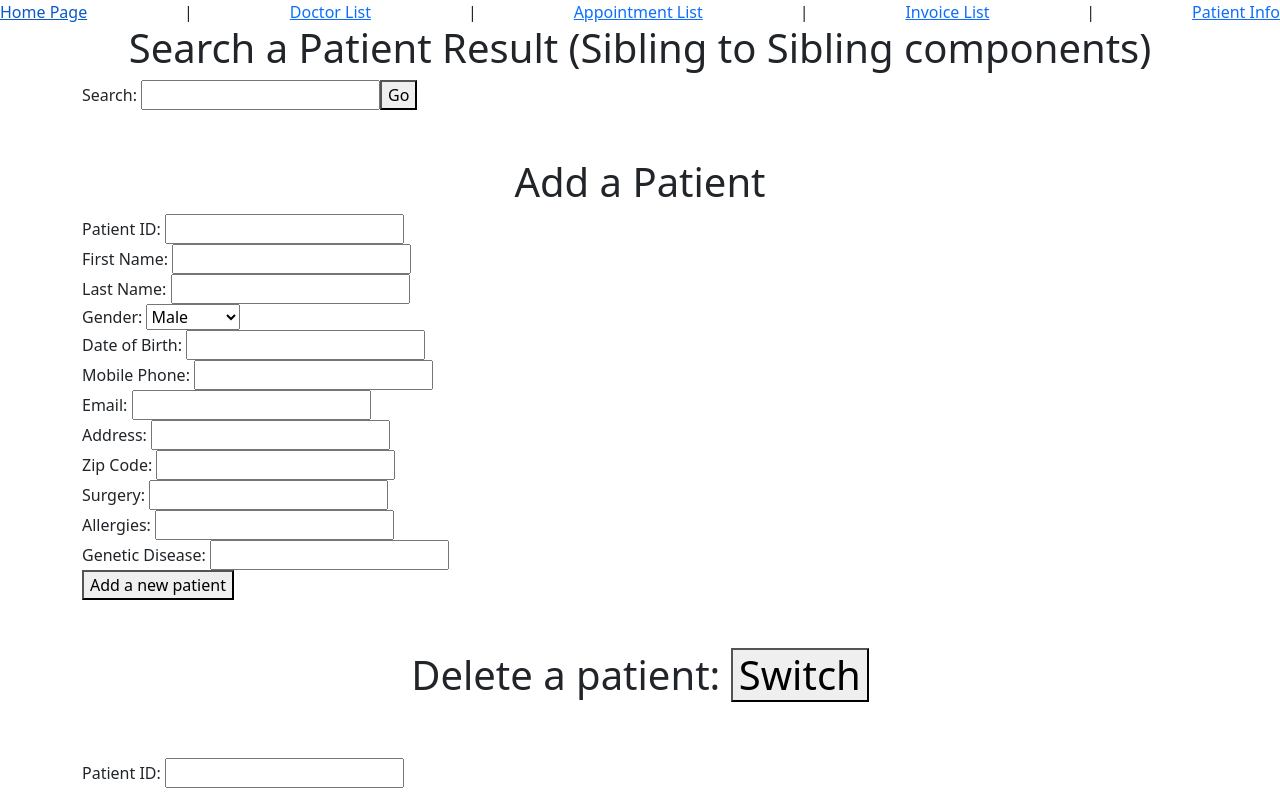
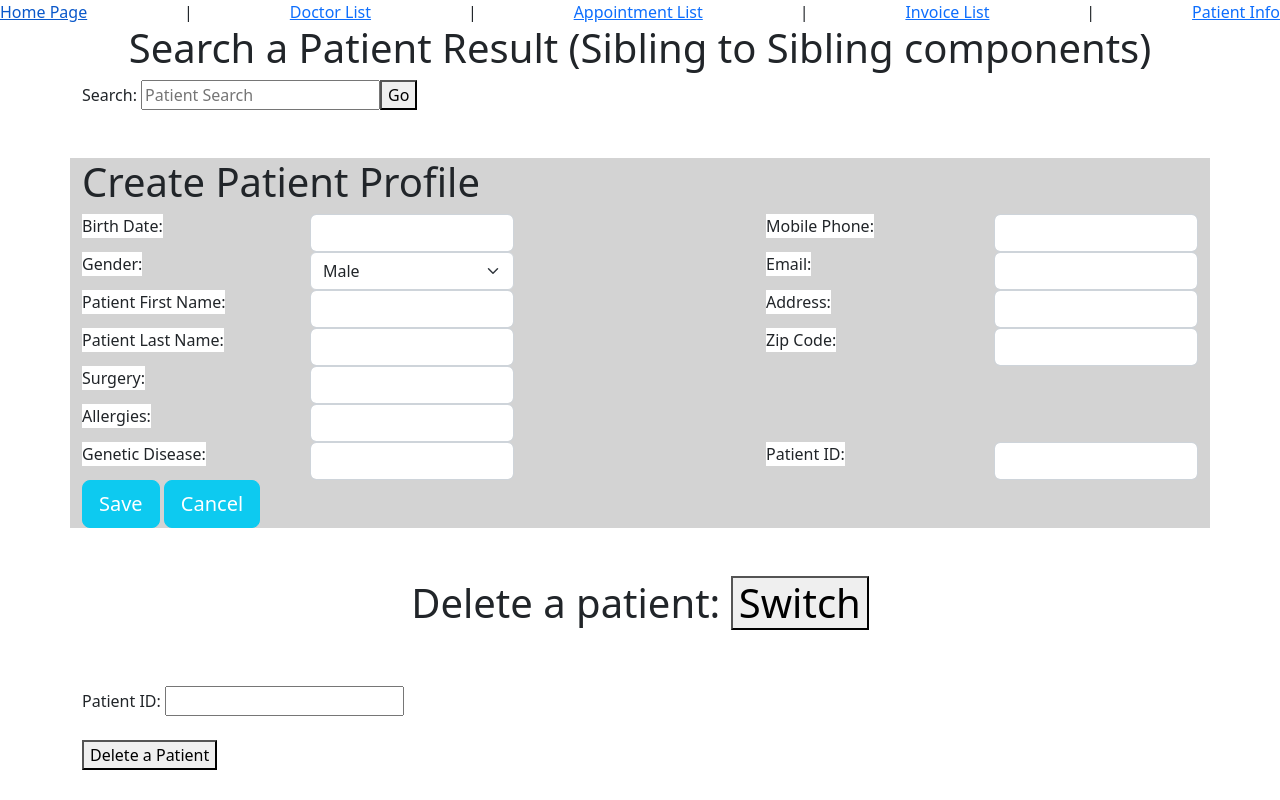
Before and after one commit to yourseulah/CSIS-3275-001-Project_DessClinicSystem_Vue, a Vue app in the folder dessclinicsystem/: page /patientinfo in a window 1280 px wide. Shown: the top 800 px of the page. Built offline with nearby package versions, Linux system fonts and the light colour scheme; no server answers.

Commit message:
experient bootstrap

```diff
--- a/dessclinicsystem/src/components/HeaderSection.vue
+++ b/dessclinicsystem/src/components/HeaderSection.vue
@@ -1,11 +1,19 @@
-<template><div class="modal-header">
+<template><div class="modal-header navbar">
     <router-link to="/">Home Page</router-link> | <router-link to="/doctorlist">Doctor List</router-link> |
     <router-link to="/appointmentlist">Appointment List</router-link> | <router-link to="/invoicelist">Invoice List</router-link> |
     <router-link to="/patientInfo">Patient Info</router-link></div>
   </template>
 
-  <script>
+<script>
   export default {
     name: 'App',
   }
-  </script>
+</script>
+
+<style>
+.navbar{
+  position: fixed; /* Set the navbar to fixed position */
+  top: 0; /* Position the navbar at the top of the page */
+  width: 100%; /* Full width */
+}
+</style>
--- a/dessclinicsystem/src/components/PatientAdd.vue
+++ b/dessclinicsystem/src/components/PatientAdd.vue
@@ -1,25 +1,106 @@
-
 <template>
-    <div class = "container">
-        <h1 class="text-center">Add a Patient</h1>
-        Patient ID: <input type="text" name="patientID" v-model="patientId"><br />
-        First Name: <input type="text" name="firstName" v-model="firstName"><br />
-        Last Name: <input type="text" name="lastName" v-model="lastName"><br />
-		Gender: <select name="gender" v-model="gender"><option value="Male" selected>Male</option>
-            <option value="Female">Female</option>
-            <option value="Unknown">Unknown</option></select><br />
-		Date of Birth: <input type="text" name="dob" v-model="dob"><br />
-		Mobile Phone: <input type="text" name="mobile" v-model="mobile"><br />
-		Email: <input type="text" name="email" v-model="email"><br />
-		Address: <input type="text" name="address" v-model="address"><br />
-		Zip Code: <input type="text" name="zipCode" v-model="zipCode"><br />
-		Surgery: <input type="text" name="surgery" v-model="surgery"><br />
-		Allergies: <input type="text" name="allergies" v-model="allergies"><br />
-		Genetic Disease: <input type="text" name="geneticDisease" v-model="geneticDisease"><br />
-		<button @click="handleAddPatientClick">Add a new patient</button>
-
+    <div class = "container createPatient">
+        <h1>Create Patient Profile</h1>
+        <div class="row">
+            <div class="col">
+                <label class="form-label">Birth Date:</label>
+            </div>
+            <div class="col">
+                <input class="form-control" type="text" name="dob" v-model="dob">
+            </div>
+            <div class="col"></div>
+            <div class="col">
+                <label class="form-label">Mobile Phone: </label>
+            </div>
+            <div class="col">
+            <input class="form-control" type="text" name="mobile" v-model="mobile">
+            </div>
+        </div>
+        <div class="row">
+            <div class="col">
+                <label class="form-label">Gender: </label>
+            </div>
+            <div class="col">
+                <select class="form-select" name="gender" v-model="gender">
+                <option value="Male" selected>Male</option>
+                <option value="Female">Female</option>
+                <option value="Unknown">Unknown</option></select>
+            </div>
+            <div class="col"></div>
+            <div class="col">
+                <label class="form-label">Email: </label>
+            </div>
+            <div class="col">
+                <input class="form-control" type="email" name="email" v-model="email">
+            </div>
+        </div>
+        <div class="row">
+            <div class="col">
+                <label class="form-label">Patient First Name: </label>
+            </div>
+            <div class="col">
+                <input class="form-control" type="text" name="firstName" v-model="firstName">
+            </div>
+            <div class="col"></div>
+            <div class="col">
+                <label class="form-label">Address: </label>
+            </div>
+            <div class="col">
+                <input class="form-control" type="text" name="address" v-model="address">
+            </div>
+        </div>
+        <div class="row">
+            <div class="col">
+                <label class="form-label">Patient Last Name: </label>
+            </div>
+            <div class="col">
+                <input class="form-control" type="text" name="lastName" v-model="lastName">
+            </div>
+            <div class="col"></div>
+            <div class="col">
+                <label class="form-label">Zip Code: </label>
+            </div>
+            <div class="col">
+                <input class="form-control" type="text" name="zipCode" v-model="zipCode">
+            </div>
+        </div>
+        <div class="row">
+            <div class="col">
+                <label class="form-label">Surgery: </label>
+            </div>
+            <div class="col">
+                <input class="form-control" type="text" name="surgery" v-model="surgery">
+            </div>
+            <div class="col"></div><div class="col"></div><div class="col"></div>
+        </div>
+        <div class="row">
+            <div class="col">
+                <label class="form-label">Allergies: </label>
+            </div>
+            <div class="col">
+                <input class="form-control" type="text" name="allergies" v-model="allergies">
+            </div>
+            <div class="col"></div>
+            <div class="col"></div>
+            <div class="col"></div>
+        </div>
+        <div class="row">
+            <div class="col">
+                <label class="form-label">Genetic Disease: </label>
+            </div>
+            <div class="col">
+                <input class="form-control" type="text" name="geneticDisease" v-model="geneticDisease">
+            </div>
+            <div class="col"></div>
+            <div class="col">
+                <label class="form-label">Patient ID:</label>
+            </div>
+            <div class="col">
+                <input class="form-control" type="text" name="patientID" v-model="patientId">
+            </div>
+        </div>
+        <button class="btn btn-info btn-lg" @click="handleAddPatientClick">Save</button> <button class="btn btn-info btn-lg" @click="clearForm">Cancel</button>
     </div>
-
 </template>
 
 
@@ -74,7 +155,43 @@ export default {
                     .catch(error => {
                         console.log(error);
                     })
+
+                    alert("Submitted");
+                    this.$router.push({name:'PatientInfo'});
+            },
+            clearForm(event){
+                event.preventDefault();
+                this.patientId = "",
+                this.firstName = "",
+                this.lastName = "",
+		        this.gender = "Male",
+		        this.dob = "",
+		        this.mobile = "",
+		        this.email = "",
+		        this.address = "",
+		        this.zipCode = "",
+		        this.surgery = "",
+		        this.allergies = "",
+		        this.geneticDisease = ""
             }
         }
     }
 </script>
+
+<style>
+.btn {
+    color: white;
+}
+
+.createPatient{
+    background-color: lightgray;
+}
+
+.form-label{
+    background-color: white;
+}
+
+.form-control{
+    background-color: white;
+}
+</style>
--- a/dessclinicsystem/src/components/PatientSearch.vue
+++ b/dessclinicsystem/src/components/PatientSearch.vue
@@ -1,7 +1,7 @@
 <template>
     <div class = "container">
         <h1 class="text-center">Search a Patient Result (Sibling to Sibling components)</h1>
-        Search: <input type="text" name="searchStr" v-model="queryStr"><button @click="handleSearchPatientClick">Go</button>
+        Search: <input type="text" name="searchStr" placeholder="Patient Search" v-model="queryStr"><button @click="handleSearchPatientClick">Go</button>
         {{ NotFound }}
         <table v-if="result" class="table table-striped">
             <thead>
--- a/dessclinicsystem/src/components/PatientUpdate2.vue
+++ b/dessclinicsystem/src/components/PatientUpdate2.vue
@@ -32,7 +32,7 @@ export default {
 
         props: {
             updatePatient: {
-                id: ""
+                // id: ""
             }
         },
 
```
Also changed, not shown: dessclinicsystem/src/App.vue (line endings or trailing spaces).
